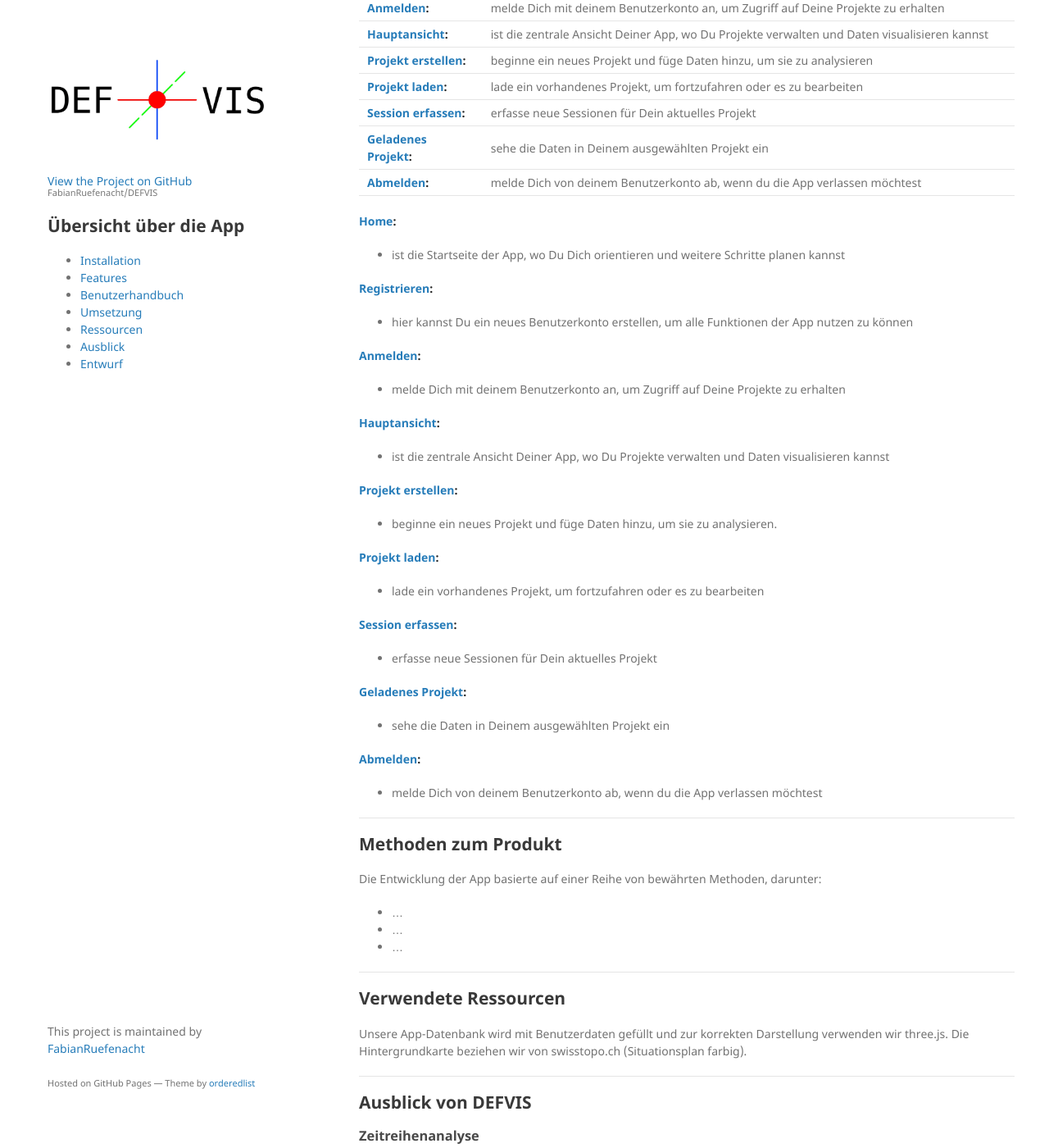
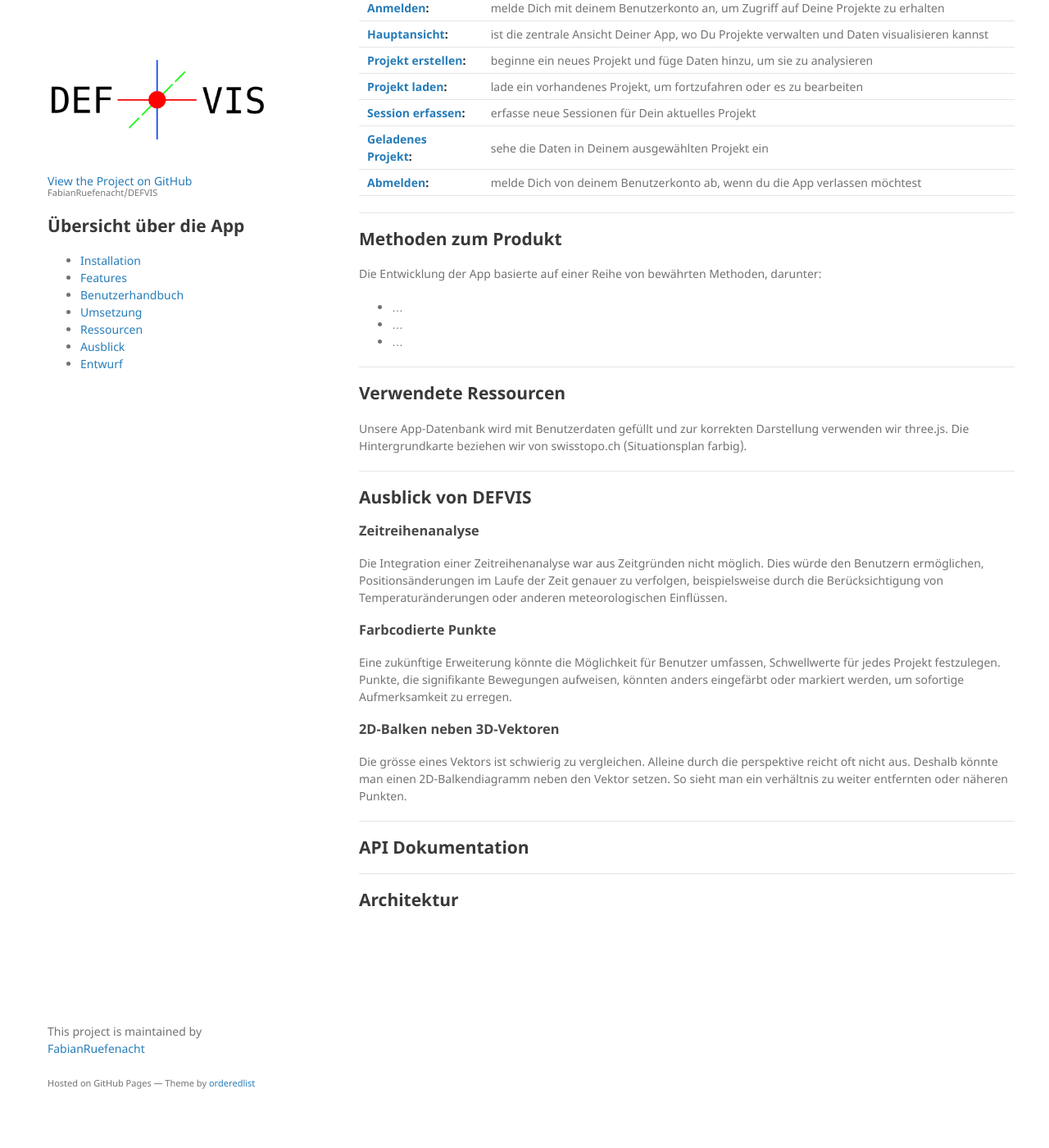
Before and after one commit to FabianRuefenacht/DEFVIS, a Jekyll site: the page built from docs/index.md, in a window 1280 px wide and 1400 px high, scrolled down 1397 px. Shown: the whole window at 82% size. Built offline with Jekyll 4.4.1, drawn with Linux system fonts in a browser that asks for light colours; our own code applies the rules of GitHub Pages for plain Markdown files.

Commit message:
Update index.md

```diff
--- a/docs/index.md
+++ b/docs/index.md
@@ -71,42 +71,6 @@ Entdecke die vielfältigen Tools und Funktionen, die DEFVIS bietet. Klicke auf d
 | **[Geladenes Projekt](current_project.html):**| sehe die Daten in Deinem ausgewählten Projekt ein |
 | **[Abmelden](logout.html):** | melde Dich von deinem Benutzerkonto ab, wenn du die App verlassen möchtest |
 
-**[Home](home.html):**
-
-- ist die Startseite der App, wo Du Dich orientieren und weitere Schritte planen kannst
-
-**[Registrieren](register.html):**
-
-- hier kannst Du ein neues Benutzerkonto erstellen, um alle Funktionen der App nutzen zu können
-
-**[Anmelden](login.html):**
-
-- melde Dich mit deinem Benutzerkonto an, um Zugriff auf Deine Projekte zu erhalten
-
-**[Hauptansicht](main_view.html):**
-
-- ist die zentrale Ansicht Deiner App, wo Du Projekte verwalten und Daten visualisieren kannst
-
-**[Projekt erstellen](create_project.html):**
-
-- beginne ein neues Projekt und füge Daten hinzu, um sie zu analysieren.
-
-**[Projekt laden](load_project.html):**
-
-- lade ein vorhandenes Projekt, um fortzufahren oder es zu bearbeiten
-
-**[Session erfassen](capture_session.html):**
-
-- erfasse neue Sessionen für Dein aktuelles Projekt
-
-**[Geladenes Projekt](current_project.html):**
-
-- sehe die Daten in Deinem ausgewählten Projekt ein
-
-**[Abmelden](logout.html):**
-
-- melde Dich von deinem Benutzerkonto ab, wenn du die App verlassen möchtest
-
 ---
 
 ## Methoden zum Produkt {#section4}
```
